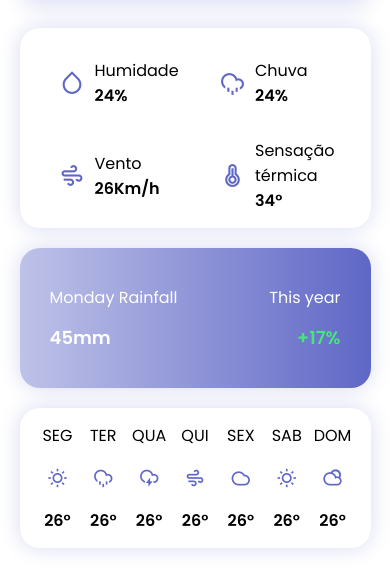
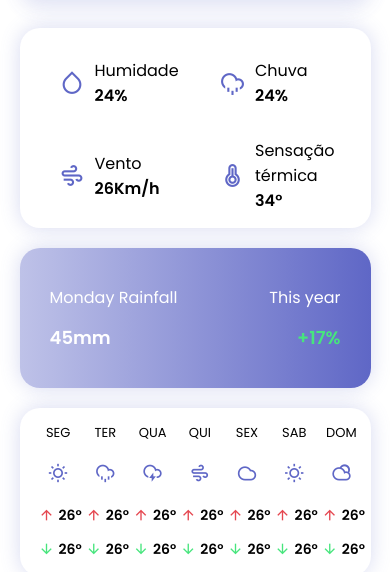
Before and after one commit to devCleidison/weather-dashboard, a plain HTML site: page index.html in a window 390 px wide. Shown: the part 480-1052 px from the top of the page. Drawn offline with nearby package versions, Linux system fonts and the light colour scheme.

Commit message:
Design - Temperatura máxima e mínima

```diff
--- a/assets/cs/style.css
+++ b/assets/cs/style.css
@@ -8,6 +8,8 @@
   --color-bs: #5f68c63f;
   --color-white: #fff;
   --color-green: #47e57d;
+  --color-red: #e54750;
+  ;
 
   --font-thin: 300;
   --font-regular: 400;
@@ -328,8 +330,28 @@ header a {
   color: var(--color-primary);
 }
 .temperature-day .day-value {
-  font-weight: var(--font-extra-bold);
+  font-weight: var(--font-bold);
+  font-size: 1.8rem;
+}
+.day-value-container{
+  display: flex;
+  flex-direction: column;
+
+  gap: 1rem;
+}
+.day-container-up, .day-container-down{
+  display: flex;
+  align-items: center;
+}
+.day-container-up i, .day-container-down i{
   font-size: 2rem;
+  margin: .4rem;
+}
+.day-container-up i{
+  color: var(--color-red);
+}
+.day-container-down i{
+  color: var(--color-green);
 }
 
 footer{
@@ -465,6 +487,21 @@ footer a{
   }
 }
 
+@media (max-width: 520px){
+  .day{
+    font-size: 1.5rem;
+  }
+  .temperature-day i {
+    font-size: 2rem;
+  }
+  .temperature-day .day-value {
+    font-size: 1.5rem;
+  }
+  .day-container-up i, .day-container-down i{
+    font-size: 1.6rem;
+  }
+}
+
 @media (max-width: 480px) {
   header {
     position: static;
@@ -539,6 +576,19 @@ footer a{
   .menu-container.on .search-container button i {
     font-size: 2rem;
   }
+
+  .day{
+    font-size: 1.3rem;
+  }
+  .temperature-day i {
+    font-size: 2rem;
+  }
+  .temperature-day .day-value {
+    font-size: 1.4rem;
+  }
+  .day-container-up i, .day-container-down i{
+    font-size: 1.6rem;
+  }
 }
 @media (max-width: 375px) {
   .banner-content {
@@ -583,6 +633,20 @@ footer a{
   .infos {
     gap: .5rem;
     padding: 1.2rem;
+  }
+
+  .day{
+    font-size: 1.2rem;
+  }
+  .temperature-day i {
+    font-size: 1.8rem;
+  }
+  .temperature-day .day-value {
+    font-size: 1.3rem;
+  }
+  .day-container-up i, .day-container-down i{
+    font-size: 1.5rem;
+    margin: .2rem;
   }
 }
 
@@ -634,16 +698,23 @@ footer a{
     gap: 2rem;
     padding: 4rem;
   }
+  .day{
+    font-size: 1.6rem;
+  }
   .temperature-day{
     display: flex;
     flex-direction: row;
   }
   .temperature-day i {
-    font-size: 3rem;
+    font-size: 2rem;
   }
   .temperature-day .day-value {
     font-weight: var(--font-extra-bold);
-    font-size: 2rem;
+    font-size: 1.5rem;
+  }
+  .day-container-up i, .day-container-down i{
+    font-size: 1.7rem;
+    margin: .4rem;
   }
 }
 
--- a/index.html
+++ b/index.html
@@ -27,7 +27,7 @@
           <div class="three"></div>
         </div>
         <div class="search-container">
-          <input type="text" placeholder="Enter city name" />
+          <input type="text" placeholder="Ex: Pacatuba, CE" />
           <button>
             <i class="ri-search-line"></i>
           </button>
@@ -100,37 +100,100 @@
         <div class="temperature-day">
           <span class="day">SEG</span>
           <i class="ri-sun-line"></i>
+          <div class="day-value-container">
+            <div class="day-container-up">
+              <i class="ri-arrow-up-line"></i>
               <span class="day-value">26°</span>
+            </div>
+            <div class="day-container-down">
+              <i class="ri-arrow-down-line"></i>
+              <span class="day-value">26°</span>
+            </div>
+          </div>
         </div>
         <div class="temperature-day">
           <span class="day">TER</span>
           <i class="ri-showers-line"></i>
+          <div class="day-value-container">
+            <div class="day-container-up">
+              <i class="ri-arrow-up-line"></i>
               <span class="day-value">26°</span>
+            </div>
+            <div class="day-container-down">
+              <i class="ri-arrow-down-line"></i>
+              <span class="day-value">26°</span>
+            </div>
+          </div>
         </div>
         <div class="temperature-day">
           <span class="day">QUA</span>
           <i class="ri-thunderstorms-line"></i>
+          <div class="day-value-container">
+            <div class="day-container-up">
+              <i class="ri-arrow-up-line"></i>
               <span class="day-value">26°</span>
+            </div>
+            <div class="day-container-down">
+              <i class="ri-arrow-down-line"></i>
+              <span class="day-value">26°</span>
+            </div>
+          </div>
         </div>
         <div class="temperature-day">
           <span class="day">QUI</span>
           <i class="ri-windy-line"></i>
+          <div class="day-value-container">
+            <div class="day-container-up">
+              <i class="ri-arrow-up-line"></i>
               <span class="day-value">26°</span>
+            </div>
+            <div class="day-container-down">
+              <i class="ri-arrow-down-line"></i>
+              <span class="day-value">26°</span>
+            </div>
+          </div>
         </div>
         <div class="temperature-day">
           <span class="day">SEX</span>
           <i class="ri-cloudy-line"></i>
+          <div class="day-value-container">
+            <div class="day-container-up">
+              <i class="ri-arrow-up-line"></i>
               <span class="day-value">26°</span>
+            </div>
+            <div class="day-container-down">
+              <i class="ri-arrow-down-line"></i>
+              <span class="day-value">26°</span>
+            </div>
+          </div>
         </div>
         <div class="temperature-day">
           <span class="day">SAB</span>
           <i class="ri-sun-line"></i>
+          <div class="day-value-container">
+            <div class="day-container-up">
+              <i class="ri-arrow-up-line"></i>
               <span class="day-value">26°</span>
+            </div>
+            <div class="day-container-down">
+              <i class="ri-arrow-down-line"></i>
+              <span class="day-value">26°</span>
+            </div>
+          </div>
         </div>
         <div class="temperature-day">
           <span class="day">DOM</span>
           <i class="ri-sun-cloudy-line"></i>
+          <div class="day-value-container">
+            <div class="day-container-up">
+              <i class="ri-arrow-up-line"></i>
               <span class="day-value">26°</span>
+            </div>
+            <div class="day-container-down">
+              <i class="ri-arrow-down-line"></i>
+              <span class="day-value">26°</span>
+            </div>
+          </div>
         </div>
       </div>
     </section>
@@ -146,7 +209,7 @@
       </a>
     </footer>
 
+    <script src="./assets/js/menu.js"></script>
     <script src="./assets/js/main.js"></script>
-    <script src="./assets/js/menu.js"></script>
   </body>
 </html>
```
Lines whose indentation alone changed are shown as unchanged.
